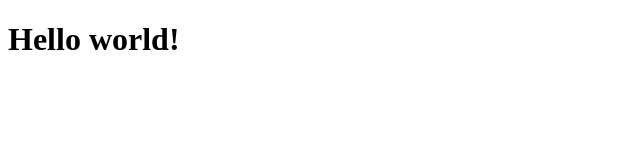
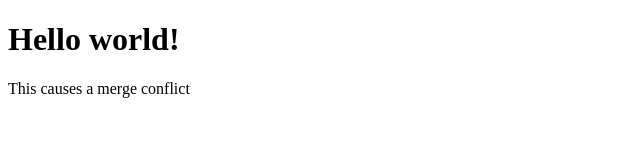
Before and after one commit to DhariniThiyagarajah/demo-repo-by-Dharini, a plain HTML site: page index.html in a window 1280 px wide. Shown: the whole page, without its empty margins (0-640 px from the left). Drawn offline with Linux system fonts and the light colour scheme.

Commit message:
Add body paragraph (dev version)

```diff
--- a/index.html
+++ b/index.html
@@ -9,6 +9,7 @@
 
 <body>
     <h1>Hello world!</h1>
+    <p>This causes a merge conflict</p>
 </body>
 
 </html>
```
